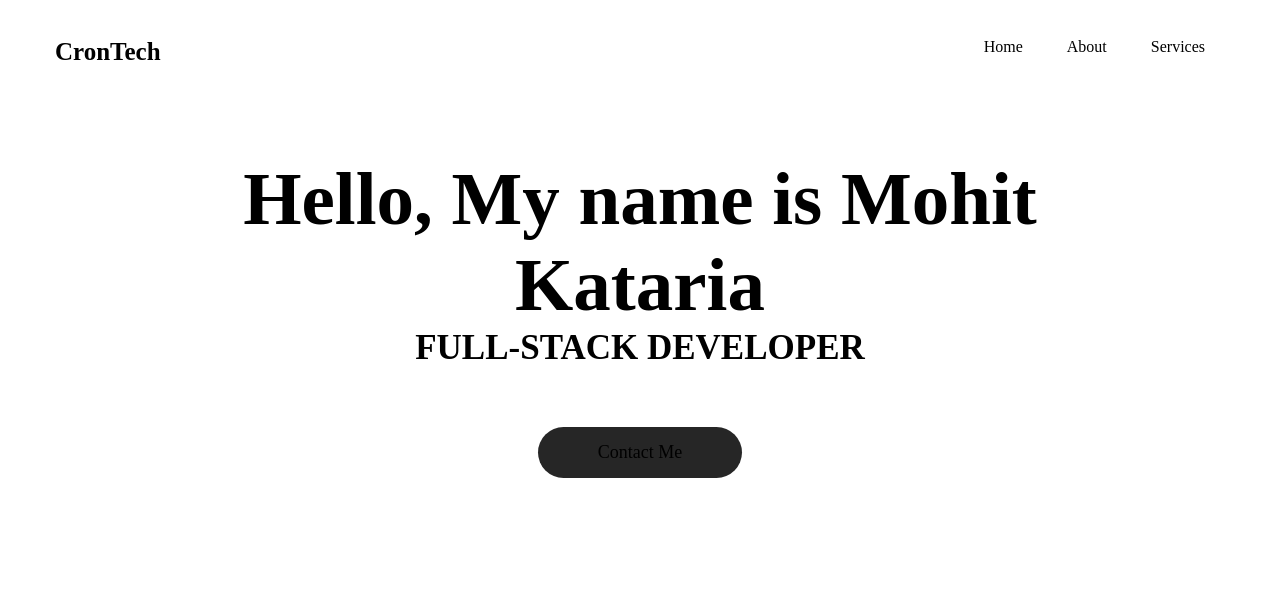
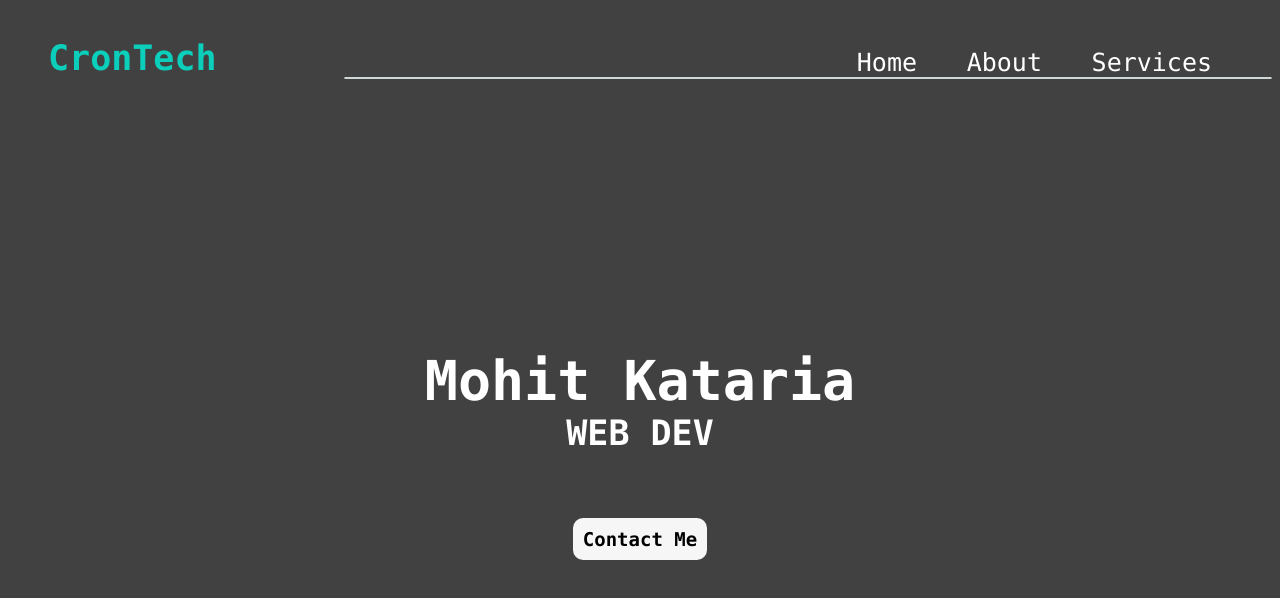
Before and after one commit to ikataria/myWebsite, a plain HTML site: page index.html in a window 1280 px wide. Drawn offline with Linux system fonts and the light colour scheme.

Commit message:
inProgress

```diff
--- a/index.html
+++ b/index.html
@@ -14,7 +14,7 @@
             <!-- Nav Bar -->
             <div class="navigation">
                 <div class="logo">
-                    CronTech
+                        CronTech
                 </div>
                 <nav>
                     <a href="index.html">Home</a>
@@ -23,11 +23,13 @@
                 </nav>
             </div>
 
-            <!-- Nav Bar -->
-            <div class="banner-text">
-                <div class="text-area">
-                <h2>Hello, My name is Mohit Kataria</h2>
-                <h3>Full-Stack Developer</h3>
+            <hr class="navSeparator">
+
+            <!-- Main -->
+            <div class="main">
+                <div class="displayText">
+                <h2>Mohit Kataria</h2>
+                <h3>Web Dev</h3>
                 <!-- <p>Lorem ipsum dolor sit amet, consectetur adipisicing elit. Beatae fuga laudantium quibusdam sequi totam veniam?</p> -->
                 <a href="about.html">Contact Me</a>
                 </div>
--- a/style.css
+++ b/style.css
@@ -1,36 +1,49 @@
-/* *{
-    margin: 0;
-    padding: 0;
-  } */
   body{
-    font-family:poppins;
+    font-family: "Lucida Console", Cursive, Times;
+    background-color: rgb(65, 65, 65);
   }
   .mainWrapper{
-    width: 1170px;
-    margin: 0 auto;
+    width: auto;
+    /* margin: 0 auto; */
+  }
+  .navigation{
+    height: 60px;
+    /* padding-top: 60px; */
+    /* width: 524px; */
+    margin: 0 40px;
   }
   .logo{
-    width: 20%;
+    width: 25%;
     float: left;
-    padding: 30px 0 0;
-    font-size: 25px;
+    padding-top: 30px;
+    font-size: 35px;
     font-weight: 700;
-    color: rgb(0, 0, 0);
+    color: rgb(11, 207, 187);
   }
   nav{
     width: 75%;
     float: right;
+    padding-top: 40px;
     text-align: right;
-    padding: 30px 0 0;
   }
   nav a{
+    font-size: 25px;
     text-decoration: none;
-    color: rgb(0, 0, 0);
-    padding: 15px 20px;
+    color: rgb(255, 255, 255);
+    padding: 0 20px;
   }
-  .navigation{
-    height: 60px;
+
+  .navSeparator{
+    border: 1.5px solid rgb(204, 215, 215);
+    border-radius: 15px;
+    /* width: auto; */
   }
+
+  .main {
+    margin: 270px 20px 0 20px;
+    /* background-color: rgb(98, 101, 103); */
+  }
+
   /* .banner-area{
     animation-name: animate;
     animation-duration: 7s;
@@ -38,23 +51,38 @@
     animation-timing-function: ease-in-out;
     height: 100vh;
   } */
-  .text-area{
+  .displayText{
     text-align: center;
-    width: 75%;
-    margin: 0 auto;
+    width: auto;
+    /* margin: 0 auto; */
   }
-  .text-area h2{
-    font-size: 75px;
-    color: rgb(0, 0, 0);
-    margin: 10% 0 0;
+
+  .displayText h2{
+    font-size: 55px;
+    color: rgb(255, 255, 255);
+    margin: 10% 0 0 0;
+    /* padding-bottom: 0; */
   }
-  .text-area h3{
-    color: rgb(0, 0, 0);
+
+  .displayText h3{
+    color: rgb(255, 255, 255);
     text-transform: uppercase;
     margin: 0 0 15px;
     font-size: 35px;
   }
-  .text-area a{
+
+  .displayText a{
+    display: inline-block;
+    margin: 50px 0 10px 0;
+    text-decoration: none;
+    color: rgb(0, 0, 0);
+    font-size: 19px;
+    background: #f6f6f6;
+    font-weight: 600;
+    padding: 10px;
+    border-radius: 10px;
+  }
+  /* .displayText a{
     text-decoration: none;
     background: #262626;
     color: rgb(0, 0, 0);
@@ -63,15 +91,15 @@
     display: inline-block;
     margin-top: 5%;
     border-radius: 50px;
-  }
-  .text-area p{
+  } */
+  /* .displayText p{
     font-size: 18px;
     color: rgb(0, 0, 0);
     width: 70%;
     margin: 0 auto;
     line-height:1.9;
-  }
-  @keyframes animate {
+  } */
+  /* @keyframes animate {
     0%{
       background: #29306a;
     }
@@ -98,4 +126,4 @@
     float: right;
     width: 650px;
     height: 600px
-  }
+  } */
```
Also changed, not shown: 1 other file.
